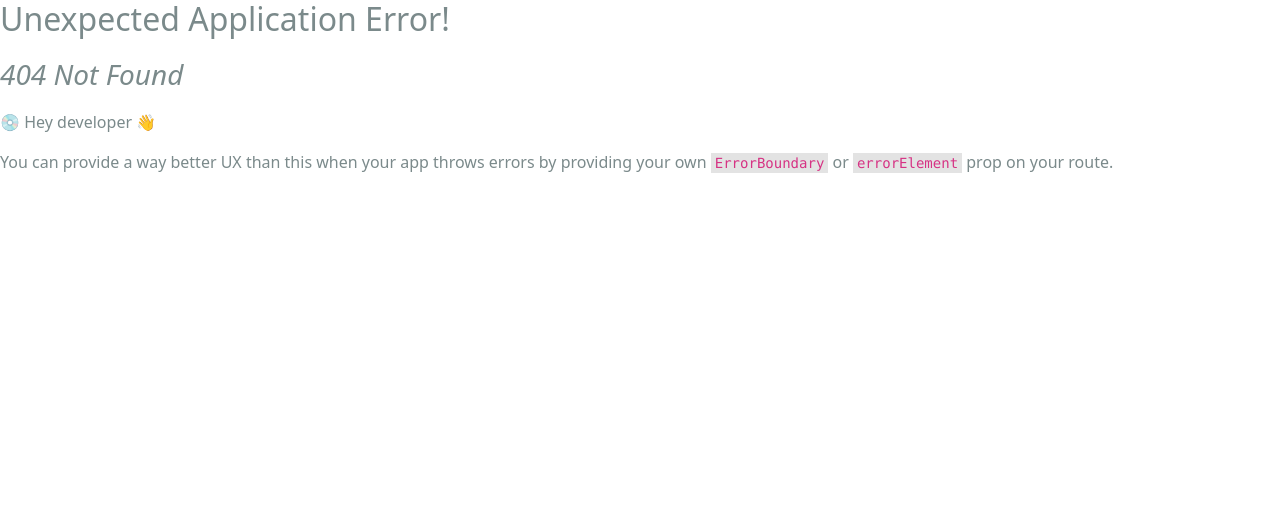
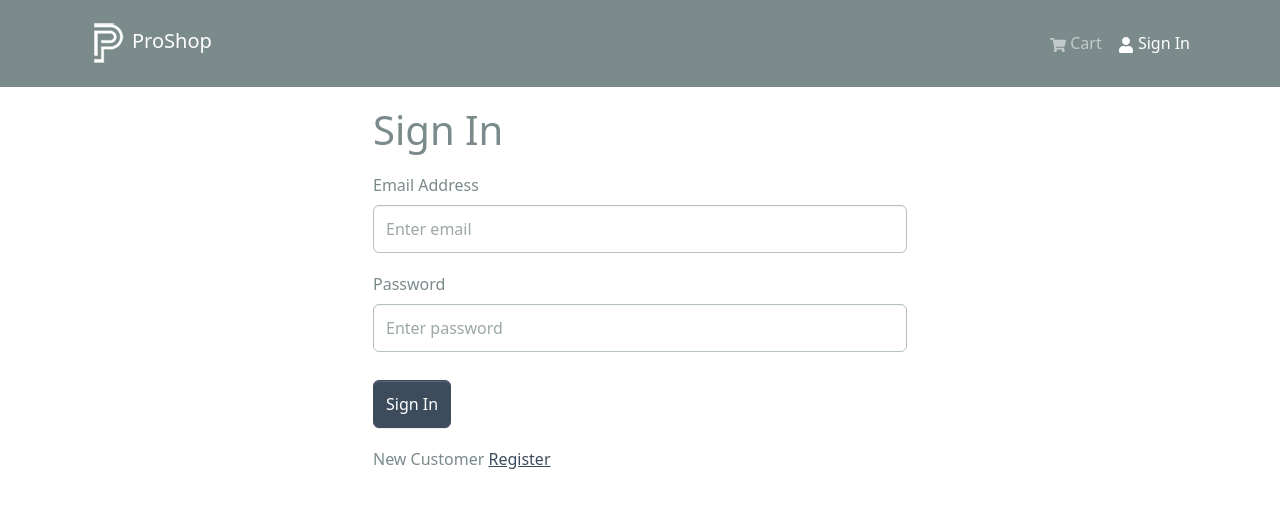
Before and after one commit to WayneA330/mern-proshop, a React (Create React App) app in the folder frontend/: page /login in a window 1280 px wide. Before the commit this address had no page. Shown: the top 508 px of the page. Built offline with nearby package versions, Linux system fonts and the light colour scheme.

Commit message:
added login screen

```diff
--- /dev/null
+++ b/frontend/src/components/FormContainer.jsx
@@ -0,0 +1,16 @@
+import React from "react";
+import { Container, Row, Col } from "react-bootstrap";
+
+const FormContainer = ({ children }) => {
+  return (
+    <Container>
+      <Row className="justify-content-md-center">
+        <Col xs={12} md={6}>
+          {children}
+        </Col>
+      </Row>
+    </Container>
+  );
+};
+
+export default FormContainer;
--- a/frontend/src/index.js
+++ b/frontend/src/index.js
@@ -14,6 +14,7 @@
 import HomeScreen from "./screens/HomeScreen";
 import ProductScreen from "./screens/ProductScreen";
 import CartScreen from "./screens/CartScreen";
+import LoginScreen from "./screens/LoginScreen";
 
 const router = createBrowserRouter(
   createRoutesFromElements(
@@ -21,6 +22,7 @@
       <Route index={true} path="/" element={<HomeScreen />} />
       <Route path="/product/:id" element={<ProductScreen />} />
       <Route path="/cart" element={<CartScreen />} />
+      <Route path="/login" element={<LoginScreen />} />
     </Route>
   )
 );
--- /dev/null
+++ b/frontend/src/screens/LoginScreen.jsx
@@ -0,0 +1,50 @@
+import React, { useState } from "react";
+import { Link } from "react-router-dom";
+import { Form, Button, Row, Col } from "react-bootstrap";
+import FormContainer from "../components/FormContainer";
+
+const LoginScreen = () => {
+  const [email, setEmail] = useState("");
+  const [password, setPassword] = useState("");
+
+  const submitHandler = (e) => {
+    e.preventDefault();
+    console.log("Submit");
+  };
+
+  return (
+    <FormContainer>
+      <h1>Sign In</h1>
+      <Form onSubmit={submitHandler}>
+        <Form.Group controlId="email" className="my-3">
+          <Form.Label>Email Address</Form.Label>
+          <Form.Control
+            type="email"
+            placeholder="Enter email"
+            value={email}
+            onChange={(e) => setEmail(e.target.value)}
+          ></Form.Control>
+        </Form.Group>
+        <Form.Group controlId="password" className="my-3">
+          <Form.Label>Password</Form.Label>
+          <Form.Control
+            type="password"
+            placeholder="Enter password"
+            value={password}
+            onChange={(e) => setPassword(e.target.value)}
+          ></Form.Control>
+        </Form.Group>
+        <Button type="submit" variant="primary" className="mt-2">
+          Sign In
+        </Button>
+      </Form>
+      <Row className="py-3">
+        <Col>
+          New Customer <Link to="/register">Register</Link>
+        </Col>
+      </Row>
+    </FormContainer>
+  );
+};
+
+export default LoginScreen;
```
